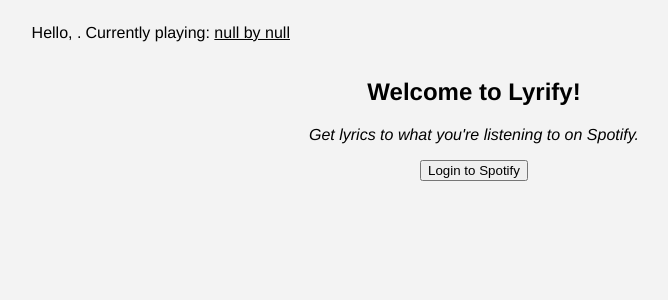
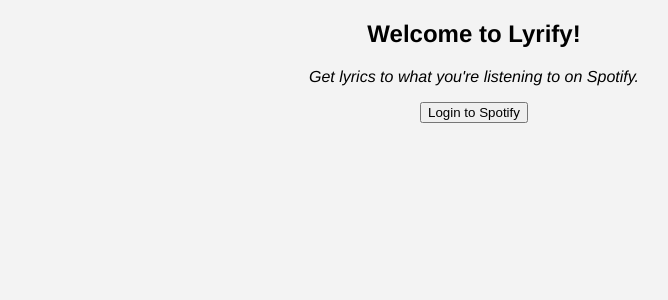
Before and after one commit to mccannsa/Lyrify, a Vue app: page / in a window 1280 px wide. Shown: the top 300 px of the page, without its empty margins (166-834 px from the left). Built offline with nearby package versions, Linux system fonts and the light colour scheme; no server answers.

Commit message:
hide Playing component if no authorization

```diff
--- a/src/App.vue
+++ b/src/App.vue
@@ -1,6 +1,6 @@
 <template>
   <div id="app">
-    <Playing />
+    <Playing v-if="this.hasAuthorization"/>
     <router-view />
   </div>
 </template>
@@ -9,6 +9,11 @@
 export default {
   components: {
     Playing
+  },
+  computed: {
+    hasAuthorization() {
+      return this.$store.getters.getAuthorization !== "" ? true : false;
+    }
   }
 }
 </script>
--- a/src/store/spotify.js
+++ b/src/store/spotify.js
@@ -56,6 +56,9 @@
     },
     getTopTracks(state) {
       return state.topTracks;
+    },
+    getAuthorization(state) {
+      return state.authorization;
     }
   },
   actions: {
```
